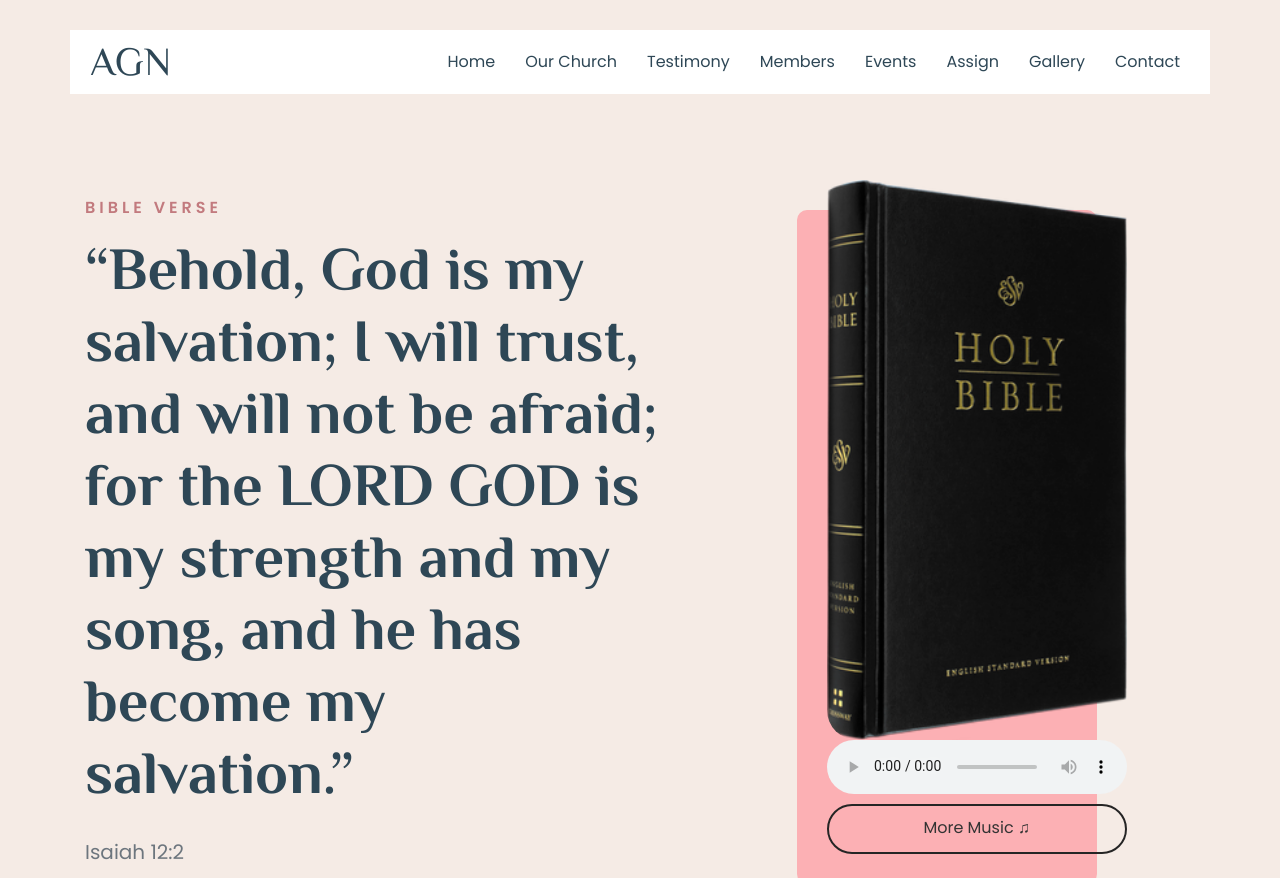
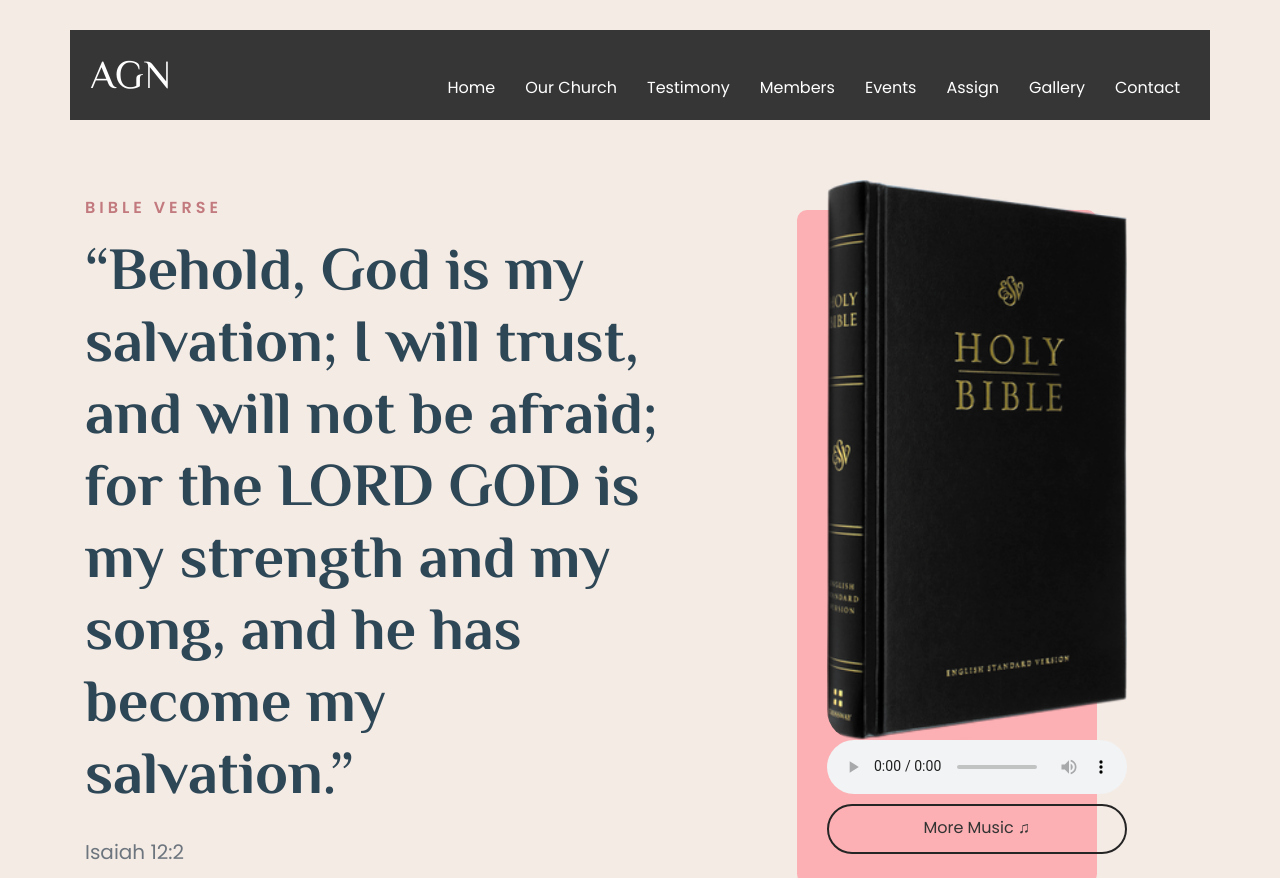
Before and after one commit to xxxtianxxx/sample3, a plain HTML site: page index.html in a window 1280 px wide. Shown: the top 878 px of the page. Drawn offline with nearby package versions, Linux system fonts and the light colour scheme.

Commit message:
Update style.css

```diff
--- a/assets/css/style.css
+++ b/assets/css/style.css
@@ -32,6 +32,7 @@
   --seashell: hsl(20, 43%, 93%);
   --charcoal: hsl(203, 30%, 26%);
   --white: hsl(0, 0%, 100%);
+  --jet: hsl(0, 0%, 21%);
 
   /**
    * typography
@@ -303,7 +304,7 @@ body {
 \*-----------------------------------*/
 
 .header {
-  background-color: var(--white);
+  background-color: var(--jet);
   position: absolute;
   top: 10px;
   right: 10px;
@@ -338,13 +339,13 @@ body {
 .logo {
   font-family: var(--ff-philosopher);
   font-size: 4rem;
-  color: var(--charcoal);
+  color: var(--white);
   line-height: 1;
 }
 
 .nav-toggle-btn {
   font-size: 40px;
-  color: var(--charcoal);
+  color: var(--white);
 }
 
 .nav-toggle-btn ion-icon { --ionicon-stroke-width: 20px; }
@@ -360,7 +361,7 @@ body {
   top: 100%;
   left: 0;
   width: 100%;
-  background-color: var(--white);
+  background-color: var(--jet);
   padding-inline: 15px;
   max-height: 0;
   overflow: hidden;
@@ -369,15 +370,20 @@ body {
 }
 
 .navbar.active {
-  max-height: 300px;
+  color: var(--old-rose);
+  max-height: 400px;
   visibility: visible;
   transition-duration: 0.5s;
 }
 
-.navbar-list { margin-block-end: 10px; }
+.navbar-list { margin-block-end: 10px;
+
+    border-block-start: 1px solid var(--jet);
+  margin-block: 25px;
+  }
 
 .navbar-link {
-  color: var(--charcoal);
+  color: var(--white);
   padding-block: 8px;
   line-height: 1.5;
   transition: var(--transition-1);
```
